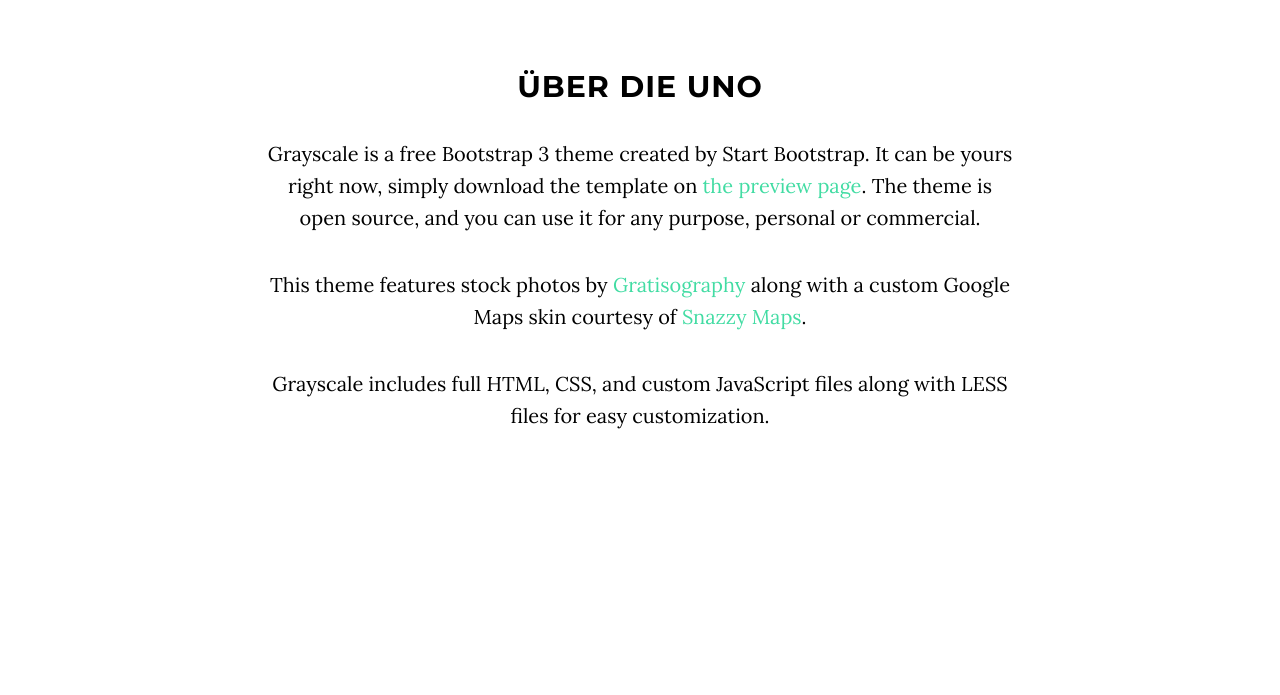
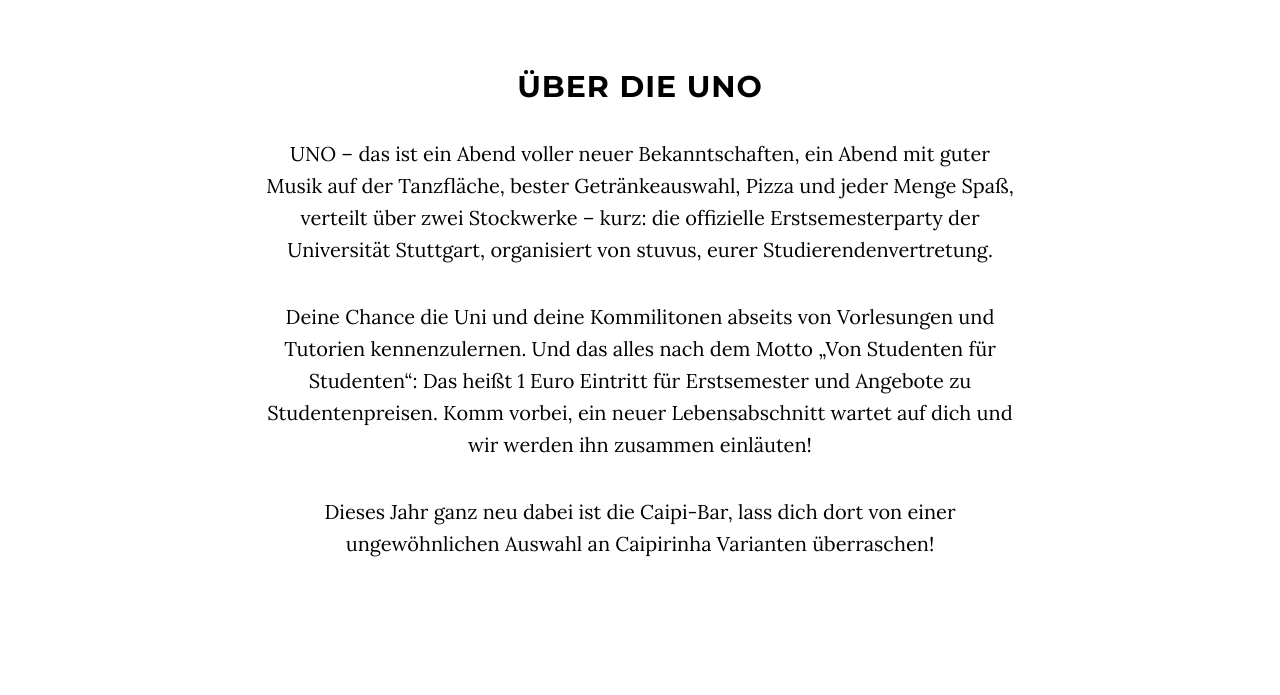
Before and after one commit to stuvusIT/uno-website, a website: page index.html in a window 1280 px wide. Shown: the part 980-1675 px from the top of the page. Drawn offline with nearby package versions, Linux system fonts and the light colour scheme.

Commit message:
lenas text hinzugefügt

```diff
--- a/index.html
+++ b/index.html
@@ -86,10 +86,10 @@
     <section id="about" class="container content-section text-center">
         <div class="row">
             <div class="col-lg-8 col-lg-offset-2">
-                <h2>Über die UNO</h2>
-                <p>Grayscale is a free Bootstrap 3 theme created by Start Bootstrap. It can be yours right now, simply download the template on <a href="http://startbootstrap.com/template-overviews/grayscale/">the preview page</a>. The theme is open source, and you can use it for any purpose, personal or commercial.</p>
-                <p>This theme features stock photos by <a href="http://gratisography.com/">Gratisography</a> along with a custom Google Maps skin courtesy of <a href="http://snazzymaps.com/">Snazzy Maps</a>.</p>
-                <p>Grayscale includes full HTML, CSS, and custom JavaScript files along with LESS files for easy customization.</p>
+                <h2>&Uuml;ber die UNO</h2>
+                <p>UNO – das ist ein Abend voller neuer Bekanntschaften, ein Abend mit guter Musik auf der Tanzfl&auml;che, bester Getr&auml;nkeauswahl, Pizza und jeder Menge Spaß, verteilt &uuml;ber zwei Stockwerke – kurz: die offizielle Erstsemesterparty der Universit&auml;t Stuttgart, organisiert von stuvus, eurer Studierendenvertretung. </p>
+                <p>Deine Chance die Uni und deine Kommilitonen abseits von Vorlesungen und Tutorien kennenzulernen. Und das alles nach dem Motto „Von Studenten für Studenten“: Das heißt 1 Euro Eintritt für Erstsemester und Angebote zu Studentenpreisen. Komm vorbei, ein neuer Lebensabschnitt wartet auf dich und wir werden ihn zusammen einläuten!</p>
+                <p>Dieses Jahr ganz neu dabei ist die Caipi-Bar, lass dich dort von einer ungewöhnlichen Auswahl an Caipirinha Varianten überraschen!</p>
             </div>
         </div>
     </section>
```
